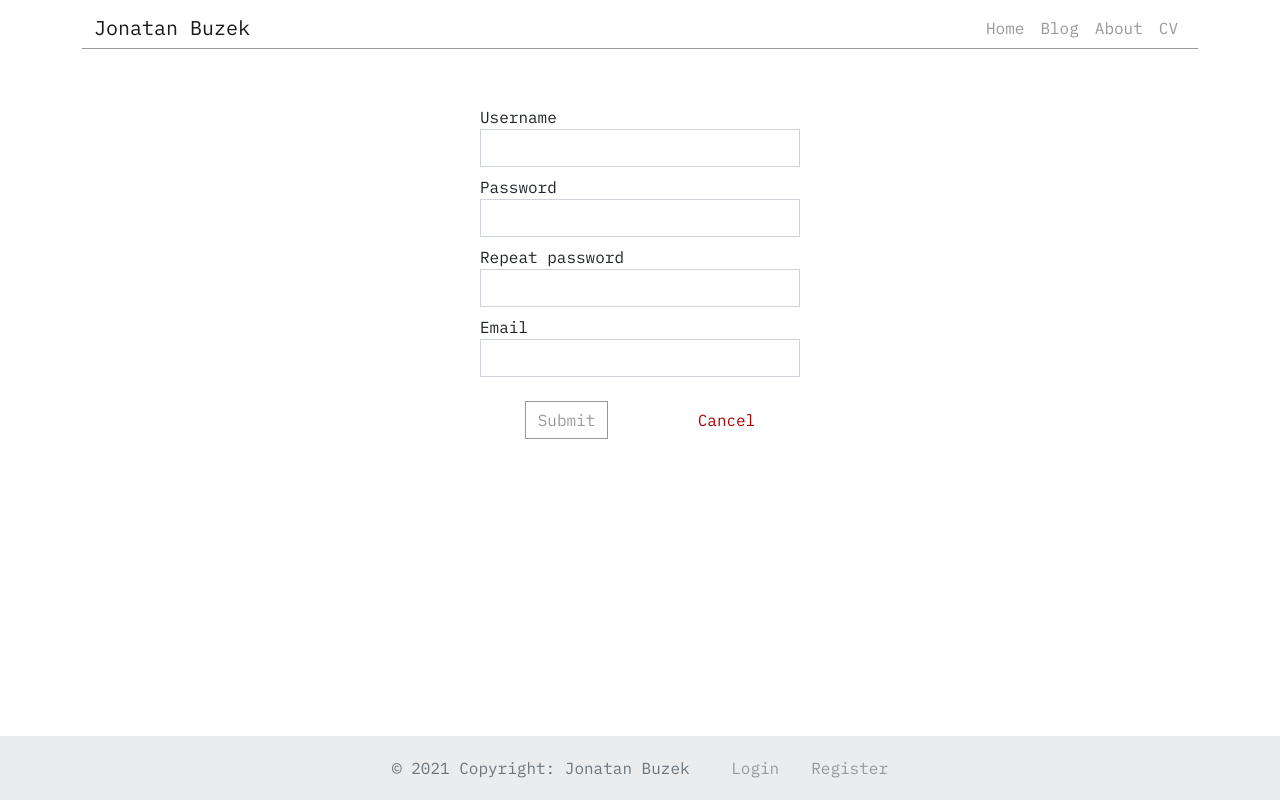
After one commit to jonatanocr/p5_blog, a PHP site: page /App/View/frontend/user/register.php in a window 1280 px wide. The commit adds this page. Run offline with PHP 8.4, Linux system fonts and the light colour scheme; some libraries are stand-ins or nearby versions.

Commit message:
Design login & register forms

```diff
--- a/App/Controller/BackendController.php
+++ b/App/Controller/BackendController.php
@@ -3,7 +3,7 @@
 require('../App/Entity/User.php');
 
 class BackendController {
-
+// todo delete this page
     public function submitSignup($username, $password, $password2, $email) {
         if ($password === $password2) {
             $hashed_psw = password_hash($password, PASSWORD_DEFAULT);
--- a/App/Controller/PostController.php
+++ b/App/Controller/PostController.php
@@ -12,7 +12,7 @@ class PostController
 
     public function index() {
         $posts = $this->manager->fetch_all($this->db);
-        require(ROOT . '/App/View/frontend/blog.php');
+        require(ROOT . '/App/View/frontend/blog/index.php');
     }
 
     public function display($id) {
@@ -25,6 +25,6 @@ class PostController
             $comment_author = $user_manager->fetch_one($this->db, $comment->getFkUserCreate());
             $comment->setUserCreate($comment_author);
         }
-        require(ROOT.'/App/View/frontend/post.php');
+        require(ROOT . '/App/View/frontend/blog/post.php');
     }
 }
--- a/App/View/frontend/blog.php
+++ b/App/View/frontend/blog/index.php
@@ -10,4 +10,4 @@ foreach ($posts as $post) {
 }
 
 $page_body = ob_get_clean();
-require('template.php');
+require(ROOT . '/App/View/template.php');
--- a/App/View/frontend/post.php
+++ b/App/View/frontend/blog/post.php
@@ -8,7 +8,6 @@ ob_start();
     <p class="post_line_content mt-4"><?php echo $post->getContent(); ?></p>
 </div>
 <div class="container comments_div">
-
     <h3 class="mt-3 mb-3">&#10098;Comments&#10099;</h3>
 
     <?php foreach ($comments as $comment) {
@@ -18,5 +17,5 @@ ob_start();
 </div>
 <?php
 $page_body = ob_get_clean();
-require('template.php');
+require(ROOT . '/App/View/template.php');
 ?>
--- a/App/View/frontend/homepage.php
+++ b/App/View/frontend/homepage.php
@@ -27,5 +27,5 @@ if (isset($_GET['add']) && $_GET['add'] == 1) {
 
 <?php
 $page_body = ob_get_clean();
-require('template.php');
+require(ROOT . '/App/View/template.php');
 ?>
--- /dev/null
+++ b/App/View/frontend/user/register.php
@@ -0,0 +1,48 @@
+<?php
+$page_title = 'Create new account';
+ob_start();
+
+if (isset($_GET['pswnomatch']) && $_GET['pswnomatch'] == 1) {?>
+    <div class="alert alert-danger" role="alert">
+        Les mots de passe ne sont pas identique!
+    </div>
+    <?php
+} elseif (isset($_GET['accountexist']) && $_GET['accountexist'] == 1) {?>
+    <div class="alert alert-danger" role="alert">
+        Un compte existe déjà avec ces identifiants!
+    </div>
+    <?php
+} ?>
+
+<form class="register_form mt-5" action="index.php" method="post">
+    <input name="action" type="hidden" value="submitSignup">
+    <div class="form-group">
+        <label for="username_input">Username</label>
+        <input type="text" class="form-control" id="username_input" name="username_input" size="10">
+    </div>
+    <div class="form-group mt-2">
+        <label for="password_input">Password</label>
+        <input type="password" class="form-control" id="password_input" name="password_input">
+    </div>
+    <div class="form-group mt-2">
+        <label for="password2_input">Repeat password</label>
+        <input type="password" class="form-control" id="password2_input" name="password2_input">
+    </div>
+    <div class="form-group mt-2">
+        <label for="email_input">Email</label>
+        <input type="email" class="form-control" id="email_input" name="email_input">
+    </div>
+    <div class="register_form_validation_div mt-4">
+        <div class="register_form_validation_sub_div">
+            <button type="submit" class="register_form_btn btn btn-primary">Submit</button>
+        </div>
+        <div class="register_form_validation_sub_div">
+            <a class="cancel_link" href="index.php">Cancel</a>
+        </div>
+    </div>
+</form>
+
+<?php
+$page_body = ob_get_clean();
+require(ROOT . '/App/View/template.php');
+?>
--- a/App/View/frontend/template.php
+++ b/App/View/template.php
@@ -55,8 +55,8 @@
                 echo '<br>Vous êtes connecté en tant que <span style="color: black">' . ucfirst($_SESSION['username']) . '</span>';
                 echo '<br><a href="index.php?action=logout" id="logout_link">Logout</a>';
             } else {
-                echo '<a class="login_link" href="index.php?action=login">Login</a>';
-                echo '<a class="login_link" href="index.php?action=login">Register</a>';
+                echo '<a class="login_link" href="index.php?action=user-login">Login</a>';
+                echo '<a class="login_link" href="index.php?action=user-register">Register</a>';
             }
             ?>
             </div>
--- a/public/css/style.css
+++ b/public/css/style.css
@@ -13,11 +13,18 @@ body {
 }
 
 .nav-link {
-    color: #999;
+    color: #999 !important;
+}
+
+.nav-link:hover, #register_page_link:hover {
+    color: dodgerblue !important;
 }
 
 .login_link {
     margin-left: 2em;
+}
+
+.login_link, #register_page_link {
     text-decoration: none;
     color: #999;
 }
@@ -111,6 +118,7 @@ h1, h3, .comments_separator {
 
 .comments_div {
     margin-top: 4em;
+    padding-bottom: 3em;
 }
 
 .comments_line {
@@ -121,3 +129,71 @@ h1, h3, .comments_separator {
 .comment_infos, .comments_symbol {
     color: #999;
 }
+
+/* user administration */
+.register_form {
+    width: 20em;
+    margin: auto;
+}
+
+.form-control {
+    border-radius: 0;
+}
+
+.form-control:focus {
+    border: 1px solid dodgerblue;
+    box-shadow: none;
+}
+
+.register_form_btn {
+    margin: auto;
+    background-color: transparent;
+    border: 1px solid #999;
+    border-radius: 0;
+    color: #999;
+}
+
+.register_form_btn:hover {
+    background-color: dodgerblue;
+    color: #ffff;
+    border: none;
+}
+
+.register_form_btn:focus, .register_form_btn:active {
+    box-shadow: none !important;
+}
+
+.register_form_btn:active {
+    position: relative;
+    top: 2px;
+}
+
+.register_form_validation_div {
+    display: flex;
+    justify-content: space-around;
+    align-items: center;
+}
+
+.register_form_validation_sub_div {
+    vertical-align: center;
+}
+
+.cancel_link {
+    text-decoration: none;
+    color: #a80707;
+}
+
+.cancel_link:hover {
+    text-decoration: underline #a80707;
+    color: #a80707;
+}
+
+.cancel_link:active {
+    position: relative;
+    top: 2px;
+}
+
+#register_page_link_p {
+    text-align: center;
+    margin-top: 4em;
+}
```
Also changed, not shown: App/Controller/UserController.php (added, +20 -0 lines), App/Controller/frontend_controller.php (+1 -11 lines), App/View/frontend/signup.php (deleted, +0 -42 lines), App/View/frontend/user/login.php (renamed from App/View/frontend/login.php, +16 -9 lines).
